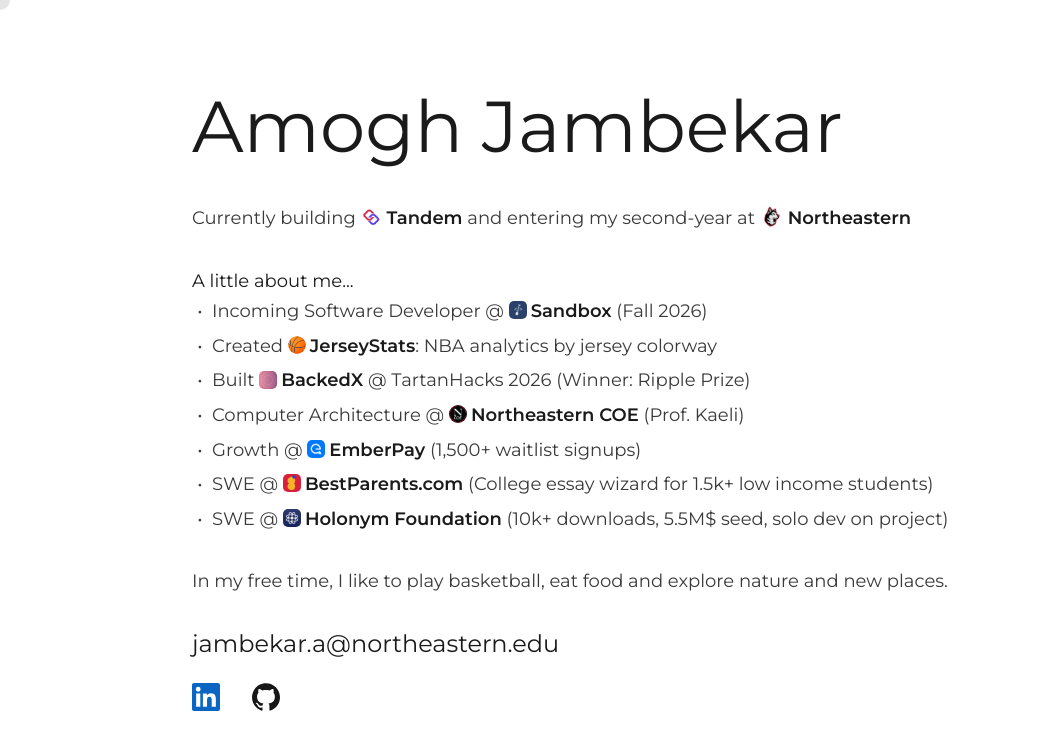
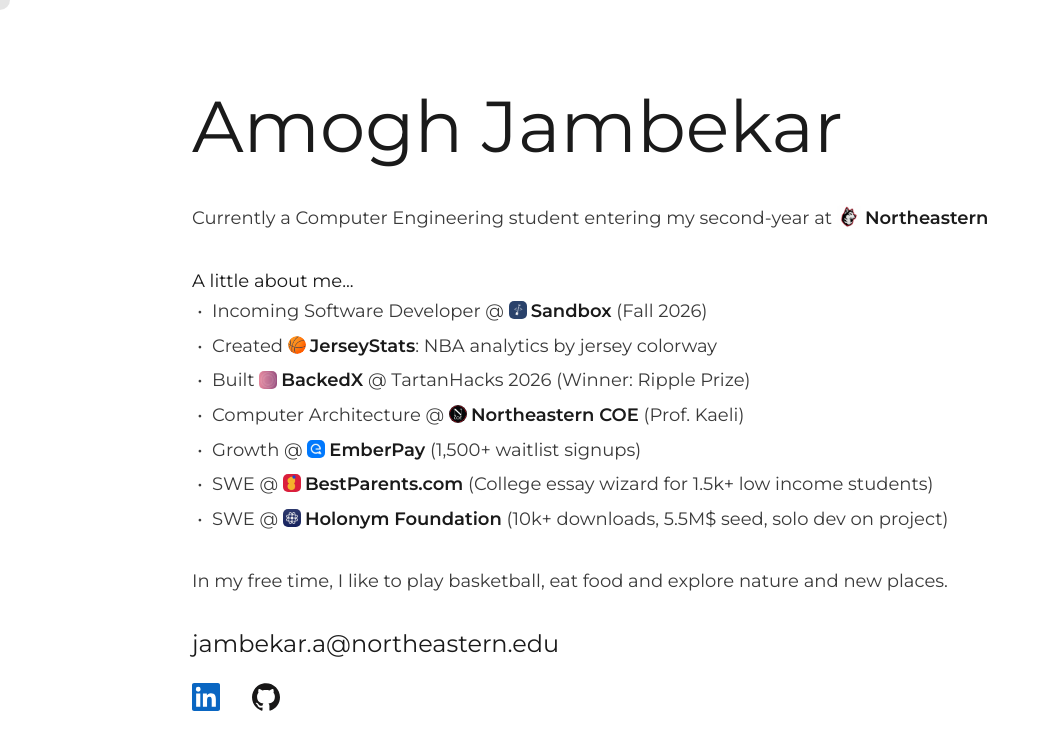
Before and after one commit to AmoghJambekar/Personal-Website, a Next.js app: page / in a window 1280 px wide. Shown: the top 750 px of the page, without its empty margins (0-1050 px from the left). Built offline with nearby package versions, Linux system fonts and the light colour scheme.

Commit message:
fix: remove tandem mention from homepage

```diff
--- a/src/app/page.tsx
+++ b/src/app/page.tsx
@@ -26,15 +26,7 @@
 
 
 const CURRENT_LINE: Segment[] = [
-  { text: "Currently building " },
-  {
-    link: {
-      text: "Tandem",
-      url: "https://amoghjam.me",
-      icon: { src: "/tandem_transparent.png", alt: "Tandem", size: 22 },
-    },
-  },
-  { text: " and entering my second-year at " },
+  { text: "Currently a Computer Engineering student entering my second-year at " },
   {
     link: {
       text: "Northeastern",
```
